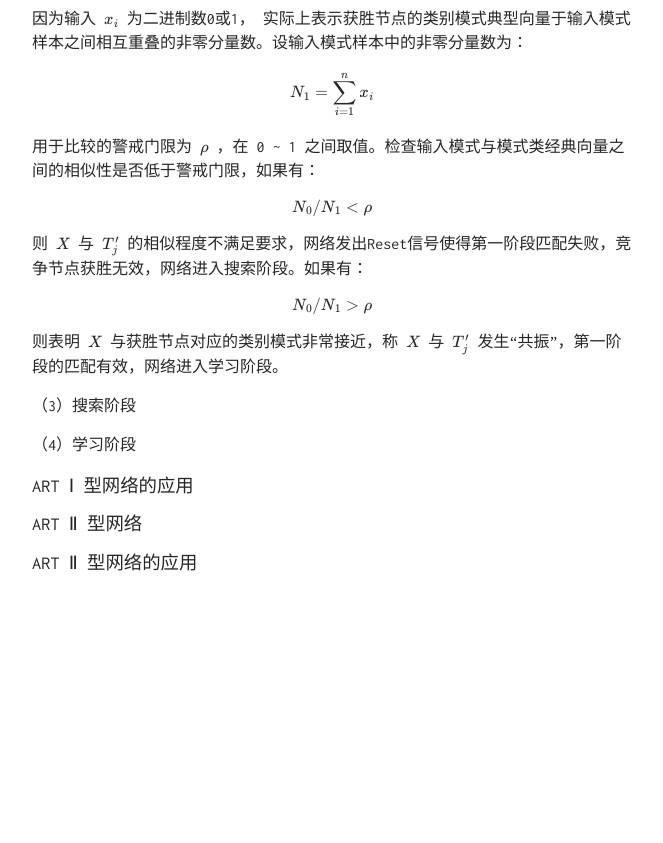
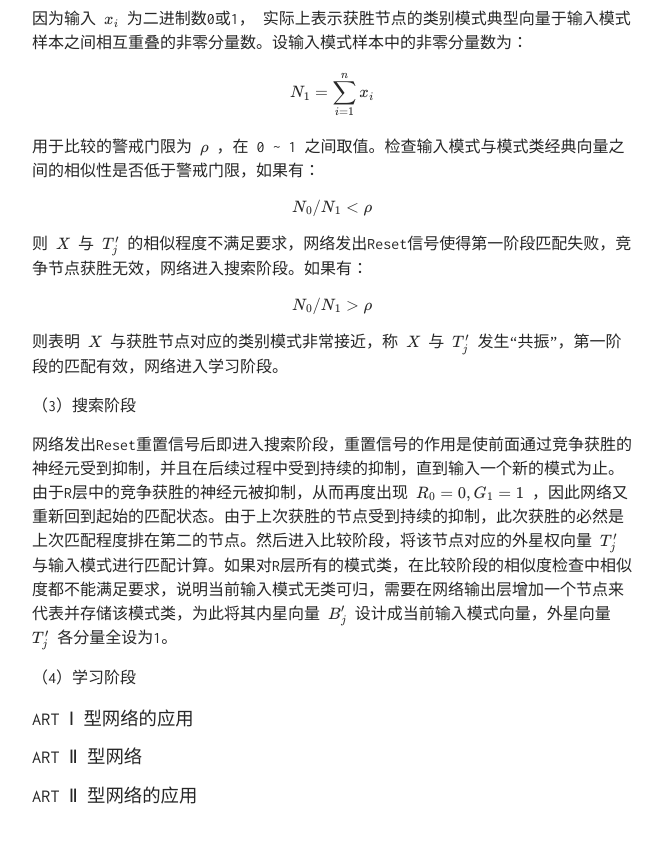
Before and after one commit to TobiahShaw/TobiahShaw.github.io, a Jekyll site: the page built from _posts/2019-10-26-NN-of-Competitive learning.md, in a window 1280 px wide and 900 px high, scrolled down 14337 px. Shown: the top 843 px of the window, without its empty margins (308-971 px from the left). Built offline with Jekyll 4.4.1, drawn with Linux system fonts in a browser that asks for light colours; our own code applies the rules of GitHub Pages for plain Markdown files; formulas are drawn with MathJax 3; before the commit the page ends 15004 px from its top, so only the background shows below that.

Commit message:
Network operation principle

```diff
--- a/_posts/2019-10-26-NN-of-Competitive learning.md
+++ b/_posts/2019-10-26-NN-of-Competitive learning.md
@@ -323,6 +323,8 @@ $$ N_0 / N_1 > \rho $$
 
 （3）搜索阶段
 
+网络发出Reset重置信号后即进入搜索阶段，重置信号的作用是使前面通过竞争获胜的神经元受到抑制，并且在后续过程中受到持续的抑制，直到输入一个新的模式为止。由于R层中的竞争获胜的神经元被抑制，从而再度出现 $ R_0=0,G_1=1 $ ，因此网络又重新回到起始的匹配状态。由于上次获胜的节点受到持续的抑制，此次获胜的必然是上次匹配程度排在第二的节点。然后进入比较阶段，将该节点对应的外星权向量 $ T_j' $ 与输入模式进行匹配计算。如果对R层所有的模式类，在比较阶段的相似度检查中相似度都不能满足要求，说明当前输入模式无类可归，需要在网络输出层增加一个节点来代表并存储该模式类，为此将其内星向量 $ B_j' $ 设计成当前输入模式向量，外星向量 $ T_j' $ 各分量全设为1。
+
 （4）学习阶段
 
 ### ART Ⅰ 型网络的应用
```
